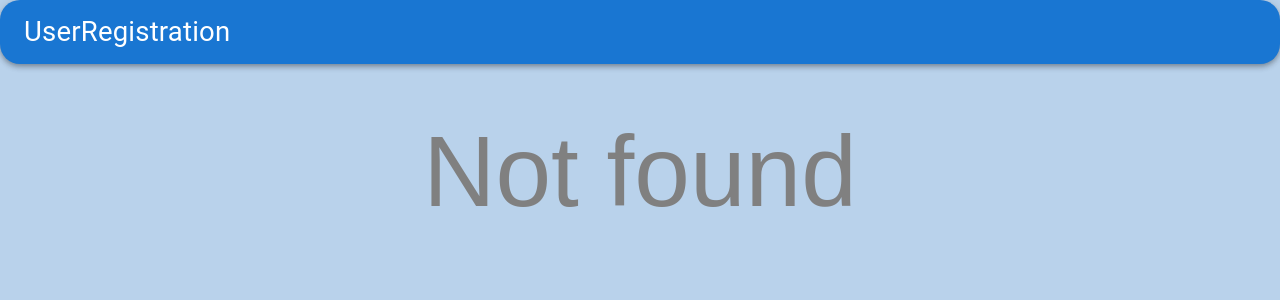
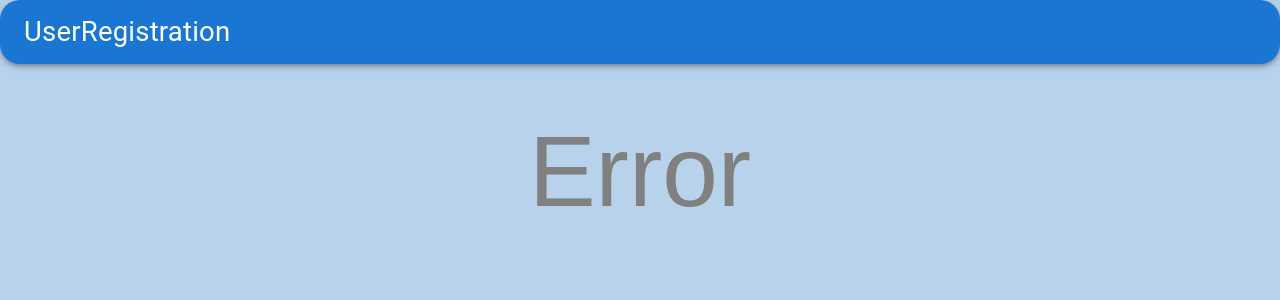
Before and after one commit to Sushant-Dhungana/loginsystem, a React (Create React App) app: page /dashboard in a window 1280 px wide. Before the commit this address had no page. Shown: the top 300 px of the page. Built offline with nearby package versions, Linux system fonts and the light colour scheme; a web font is replaced by a local one.

Commit message:
system comitted

```diff
--- a/src/components/Dashboard.jsx
+++ b/src/components/Dashboard.jsx
@@ -60,7 +60,7 @@ const Dashboard = () => {
   return (
     <>
       {logindata.length === 0 ? (
-        <div className="error">Not found</div>
+        <div className="error">Error</div>
       ) : (
         <>
         <div className="dash">
```
